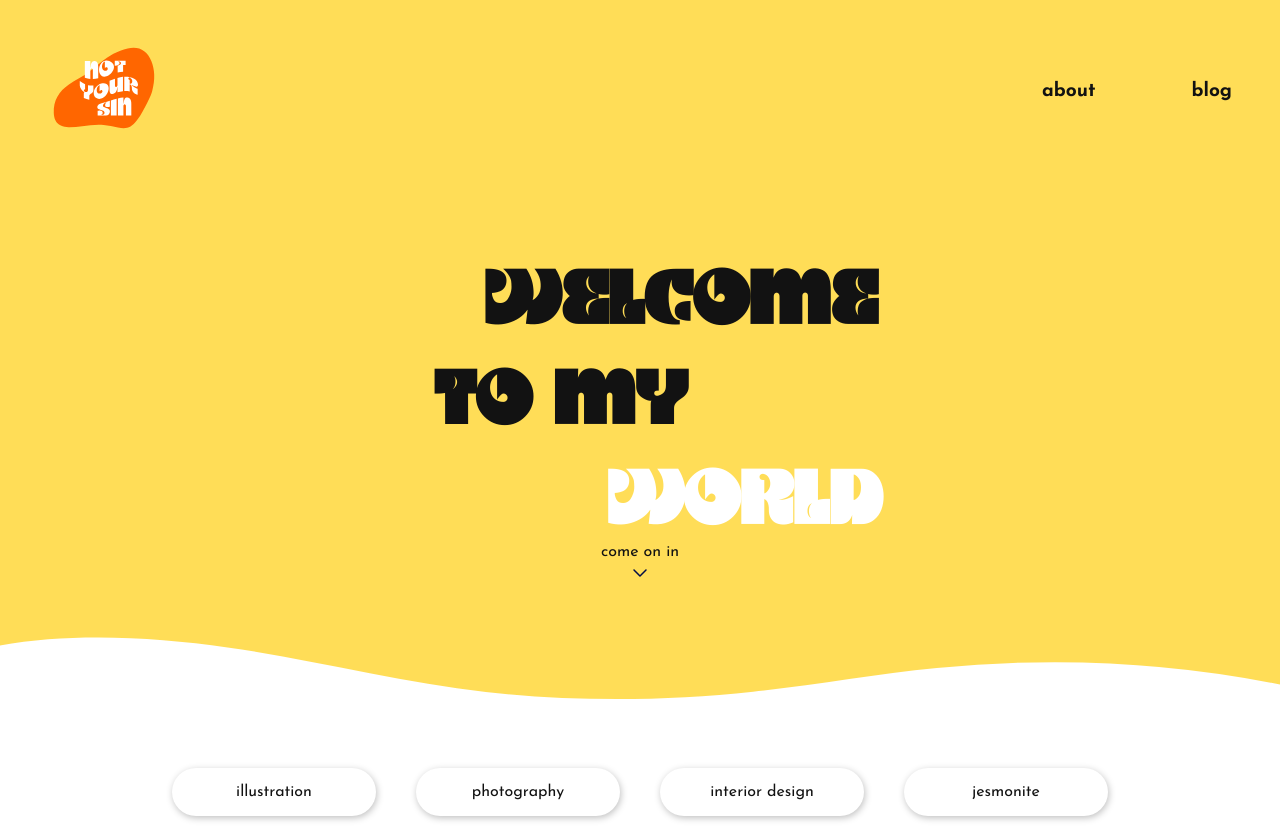
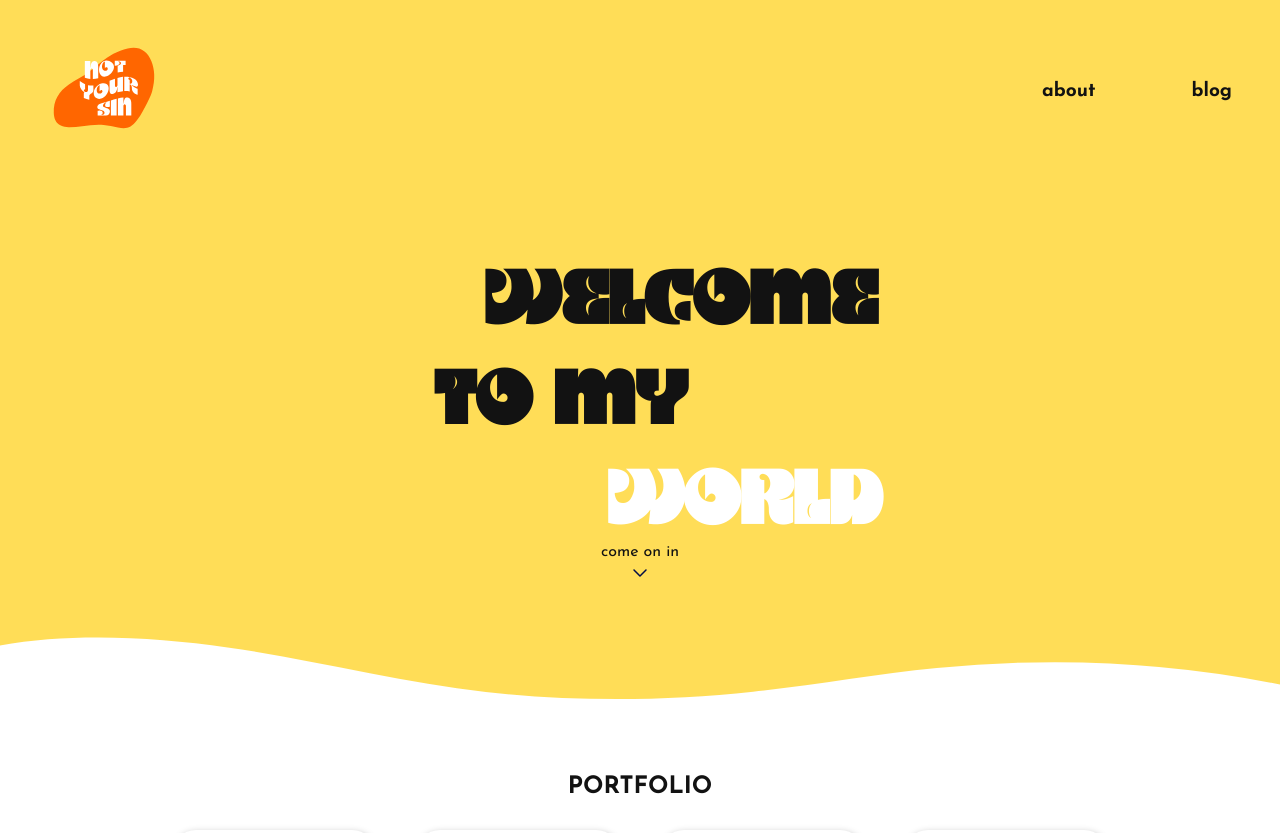
Before and after one commit to maria-paul/maria-paul.github.io, a Jekyll site: the page built from index.html, in a window 1280 px wide. Shown: the top 833 px of the page. Built offline with Jekyll 4.4.1, drawn with Linux system fonts in a browser that asks for light colours.

Commit message:
add portfolio text in main page

```diff
--- a/_sass/main.scss
+++ b/_sass/main.scss
@@ -88,6 +88,10 @@
    width:100%;
 }
 
+.small-margin{
+    margin:1rem;
+}
+
 @import "parts/typography";
 @import "parts/portfolio";
 @import "parts/navbar";
--- a/index.html
+++ b/index.html
@@ -4,7 +4,8 @@ layout: home
 
 <div class="centered-flex-container flex-column">
     <div class="content-wrapper">
-        <div class="centered-grid-container ">
+        <h2 class="accent-font uppercase text-center small-margin">Portfolio</h2>
+        <div class="centered-grid-container">
             {% for category in site.data.settings.portfolio-categories%}
                 <button class="portfolio-buttons">{{category}}</button>
             {% endfor %}
```
